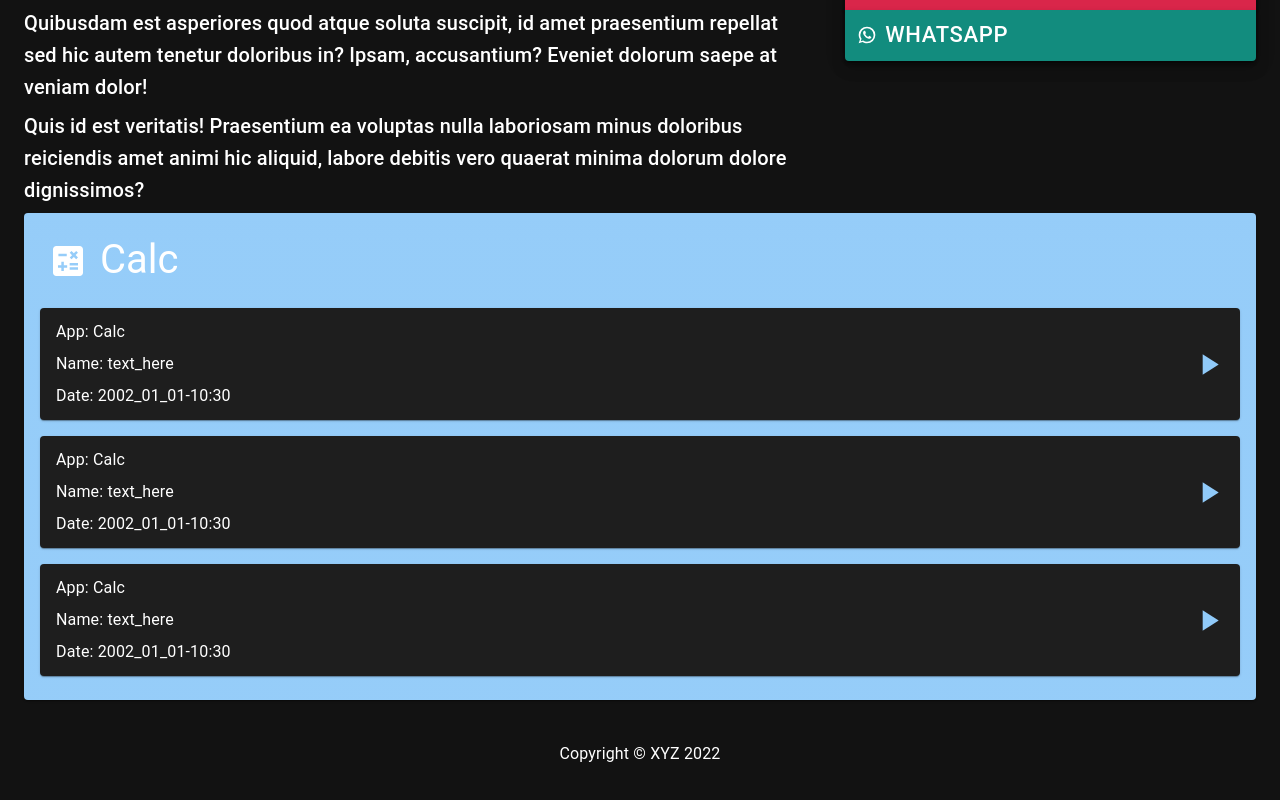
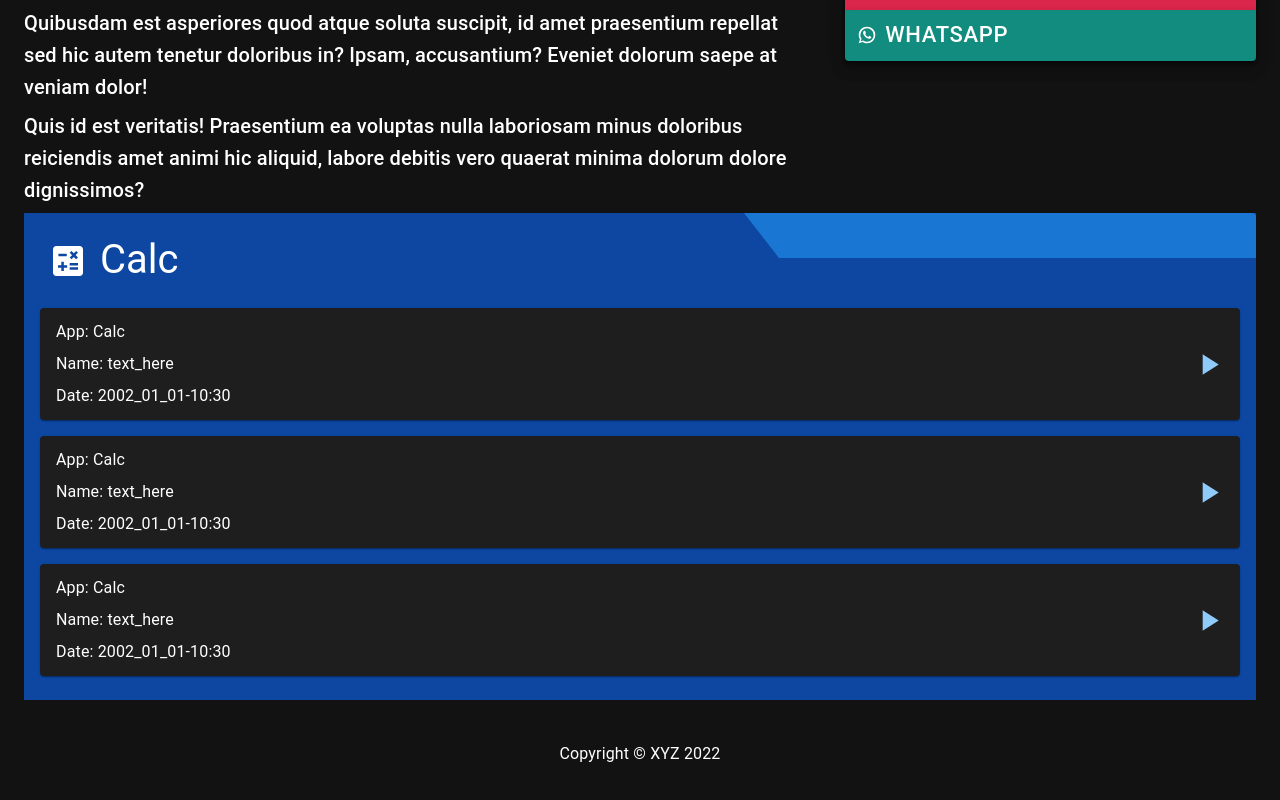
Before and after one commit to k4-100/calc, a React (Vite) app: page / in a window 1280 px wide. Shown: the part 1032-1832 px from the top of the page. Built offline with nearby package versions, Linux system fonts and the light colour scheme.

Commit message:
Made AppsWithSaves look more like folder

```diff
--- a/src/components/Home/Saves.tsx
+++ b/src/components/Home/Saves.tsx
@@ -1,29 +1,32 @@
 import React from "react";
 import { Paper, Box, Typography } from "@mui/material";
+import { blue } from "@mui/material/colors";
 
 import Save from "./Save";
 import { Calculate } from "@mui/icons-material";
 /**
  *
- * @returns component with multiple save "files"
+ * @returns component with multiple save "files" for a given app
  */
 const Saves: React.FC = () => {
   return (
-    <Paper
-
+    <Box
       sx={{
         mx: 3,
-        backgroundColor: "primary.main"
+        backgroundColor: `${blue[900]}`,
+        position: "relative"
       }}
     >
       <Box
         sx={{
           p: 3,
           pb: 0,
+        }}
+      >
+        <Box sx={{
           display: "flex",
           alignItems: "center"
-        }}
-      >
+        }}>
           <Calculate sx={{
             fontSize: "40px",
             mr: 1.5,
@@ -35,19 +38,41 @@ const Saves: React.FC = () => {
             Calc
           </Typography>
         </Box>
+        <Box sx={{
+          position: "absolute",
+          top: 0,
+          right: 0,
+          width: "40vw",
+          height: "45px",
+          backgroundColor: `${blue[700]}`,
+          borderRadius: "0 4px 0 0",
+          display: "flex",
+          alignItems: "center",
+          justifyContent:" space-between"
+        }}>
+          <Box sx={{
+            width: 0,
+            height: 0,
+            borderRight: '35px solid transparent',
+            borderBottom: `45px solid ${blue[900]}`,
+            backgroundClip:  'padding-box'
+          }}>
+          </Box>
+        </Box>
+      </Box>
       <Box
         sx={{
           display: "flex",
           flexDirection: "column",
           justifyContent: "space-between",
-          p: 2,
+          p: 2
         }}
       >
         <Save />
         <Save />
         <Save />
       </Box>
-    </Paper>
+    </Box>
   );
 };
 
```
Lines whose indentation alone changed are shown as unchanged.
